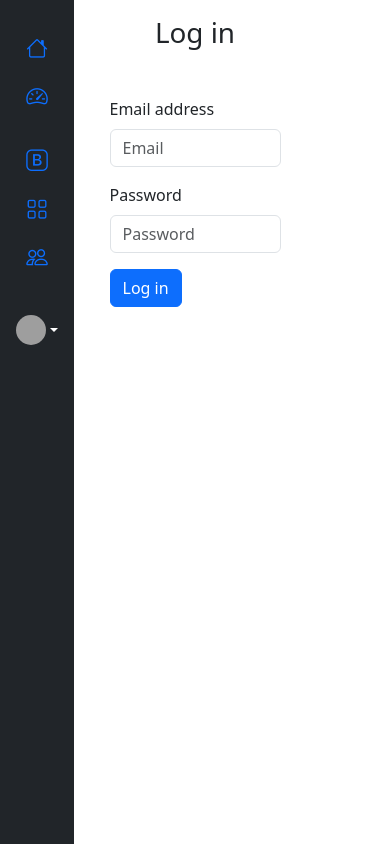
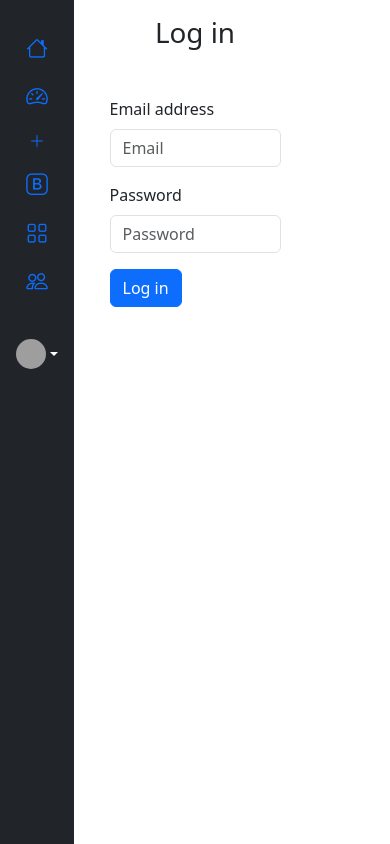
Before and after one commit to namandua7/restful-api, a Next.js app in the folder blogger/: page /login in a window 390 px wide. Built offline with nearby package versions, Linux system fonts and the light colour scheme; grey boxes are pictures that could not be loaded.

Commit message:
Some minor updation in css and response printing

```diff
--- a/blogger/components/Chat.tsx
+++ b/blogger/components/Chat.tsx
@@ -41,7 +41,7 @@ export default function Chat() {
   };
 
   const printChunks = (description: string) => {
-    const chunkedArray = chunkArray(description, 10);
+    const chunkedArray = chunkArray(description, 15);
     let index = -1;
     const interval = setInterval(() => {
       if (index < chunkedArray.length) {
@@ -50,7 +50,7 @@ export default function Chat() {
       } else {
         clearInterval(interval);
       }
-    }, 500);
+    }, 300);
   };
 
   useEffect(() => {
@@ -108,8 +108,8 @@ export default function Chat() {
         </div>
         <form onSubmit={handleSubmit}>
           <div style={{ display: "flex", justifyContent: "center", position: "relative" }}>
-            <div className="input-group w-50 position-relative my-4">
-              <input type="text" className="form-control my-3 h-100" placeholder='Ask anything' value={value} onChange={handleChange} />
+            <div className="w-75 position-relative my-4">
+              <input type="text" className="border border-black form-control my-3 h-100" placeholder='Ask anything' value={value} onChange={handleChange} />
               {value && (
                 <div style={{ position: "absolute", top: "25px", right: "0" }} className="my-4 mx-3">
                   <button className="btn btn-primary rounded-end" style={{ width: "43px", height: "40px", top: '50%', transform: 'translateY(-50%)' }} type="submit">
--- a/blogger/components/Sidebar.tsx
+++ b/blogger/components/Sidebar.tsx
@@ -22,10 +22,8 @@ export default function Sidebar() {
                   </a>
                 </li>
                 <li>
-                  <a href="#submenu1" data-bs-toggle="collapse" className="nav-link px-0 align-middle">
-                    <span className="ms-1 d-none d-sm-inline new-item" data-bs-toggle="modal" data-bs-target="#staticBackdrop">
-                      <i className="bi bi-plus-lg"></i>New
-                    </span>
+                  <a href="#submenu1" data-bs-toggle="modal" data-bs-target="#staticBackdrop" className="nav-link px-0 align-middle">
+                    <i className="bi bi-plus-lg"></i><span className="ms-1 d-none d-sm-inline">New</span>
                   </a>
                 </li>
                 <li>
--- a/blogger/helpers.js
+++ b/blogger/helpers.js
@@ -19,7 +19,7 @@ export const handleSearch = async (value) => {
       params: { q: value }
     });
     if (response.data.length === 0) {
-      return { title: '', desciption: "I don't have the answer of the given keyword" };
+      return { title: '', desciption: "I don't have the answer of the given keyword." };
     }
     const { title, desciption } = response.data[0];
     return { title, desciption };
```
